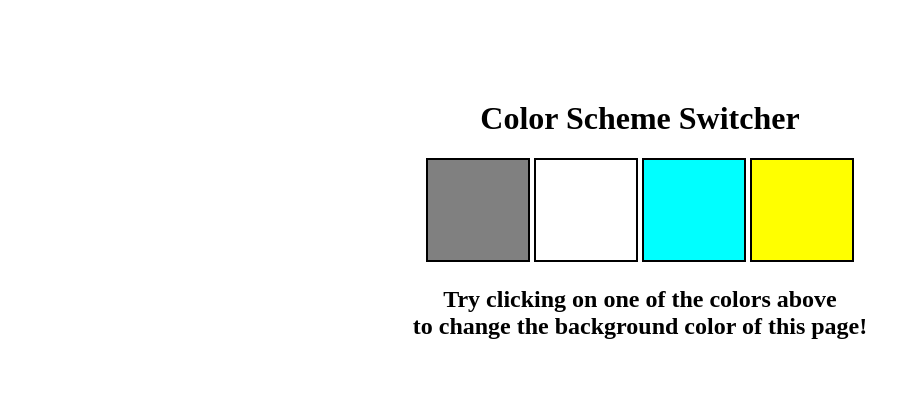
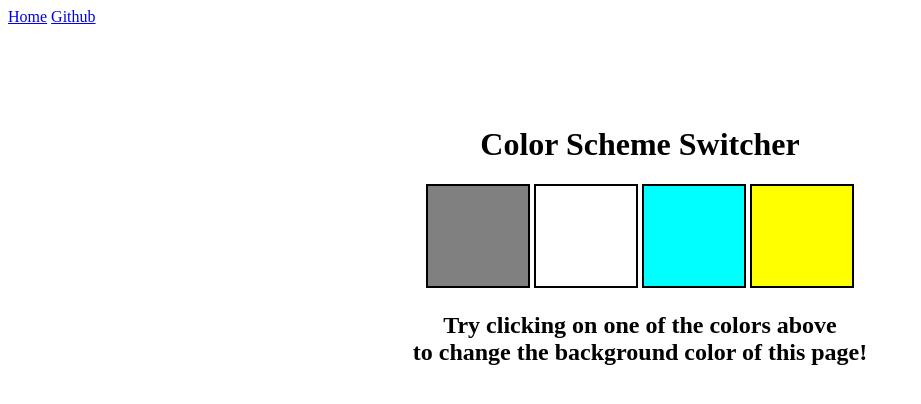
Before and after one commit to atharvsuranje/javaScript-projects, a plain HTML site: page project01-colorChanger/index.html in a window 1280 px wide. Shown: the whole page, without its empty margins (0-921 px from the left). Drawn offline with Linux system fonts and the light colour scheme.

Commit message:
Added navBar

```diff
--- a/project01-colorChanger/index.html
+++ b/project01-colorChanger/index.html
@@ -7,6 +7,10 @@
     <title>JavaScript Background Color Switcher</title>
 </head>
 <body>
+    <nav>
+      <a href="/" aria-current="page">Home</a>
+      <a target="_blank" href="https://github.com/atharvsuranje/">Github</a>
+    </nav>
     <div class="canvas">
         <h1>Color Scheme Switcher</h1>
         <span class="button" id="grey"></span>
```
